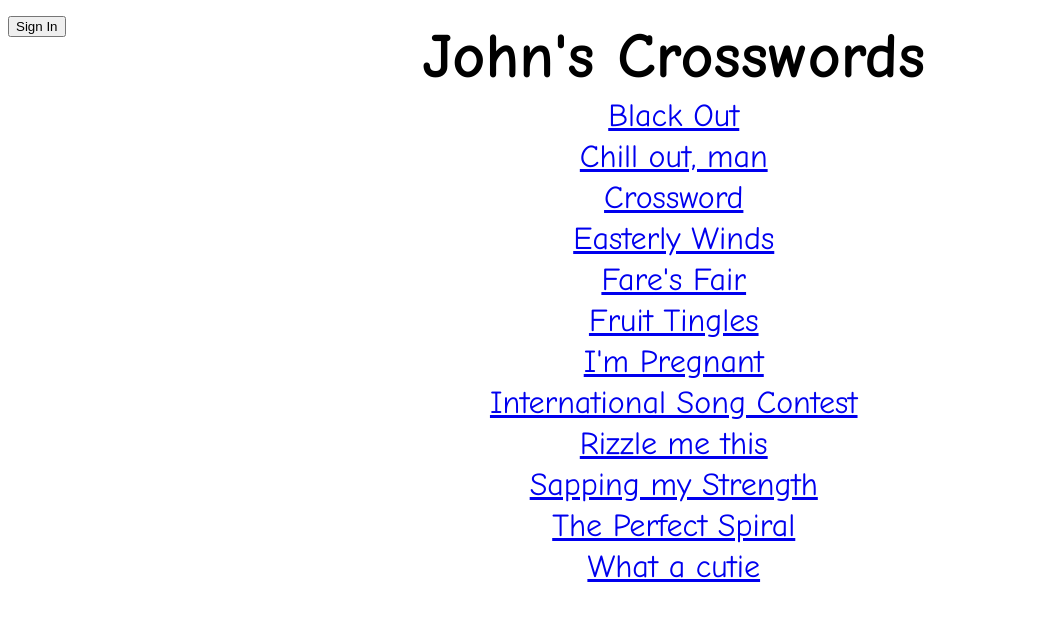
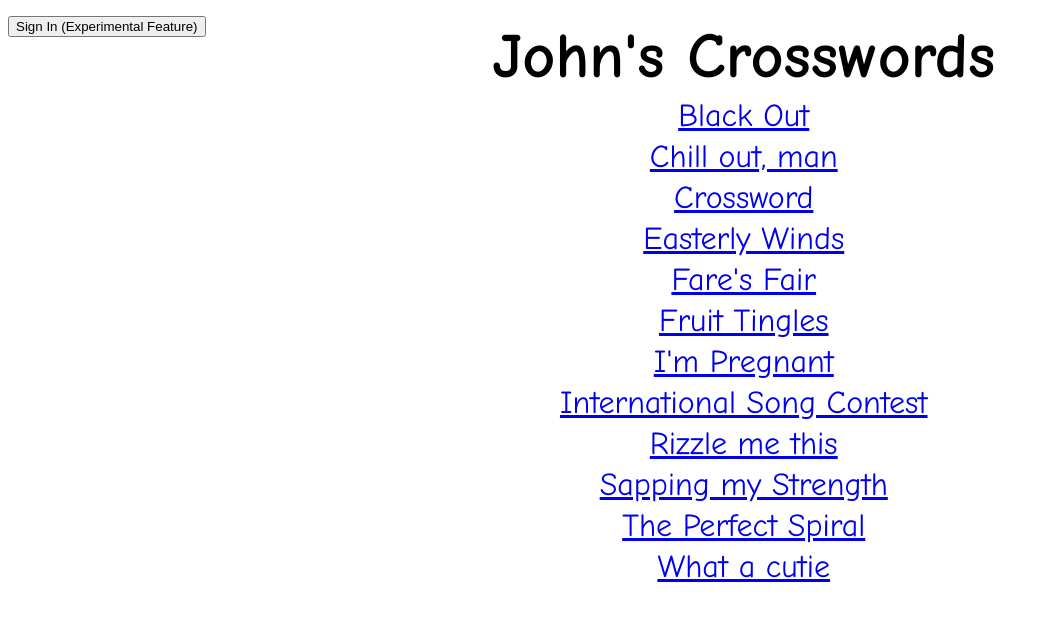
Before and after one commit to JohnWatersReal/JohnWatersReal.github.io, a website with bundled scripts: page index.html in a window 1280 px wide. Shown: the whole page, without its empty margins (0-1049 px from the left). Built offline with nearby package versions, Linux system fonts and the light colour scheme; no server answers.

Commit message:
added experimental note

```diff
--- a/index.html
+++ b/index.html
@@ -44,7 +44,7 @@
     <body>
 
         <form action="/signIn.html">
-            <input id="signinbutton" type="button" onclick="location.href='/signIn.html'" value="Sign In">
+            <input id="signinbutton" type="button" onclick="location.href='/signIn.html'" value="Sign In (Experimental Feature)">
         </form>
         <p id="test"></p>
 
```
Also changed, not shown: TODO.md (+1 -0 lines).
